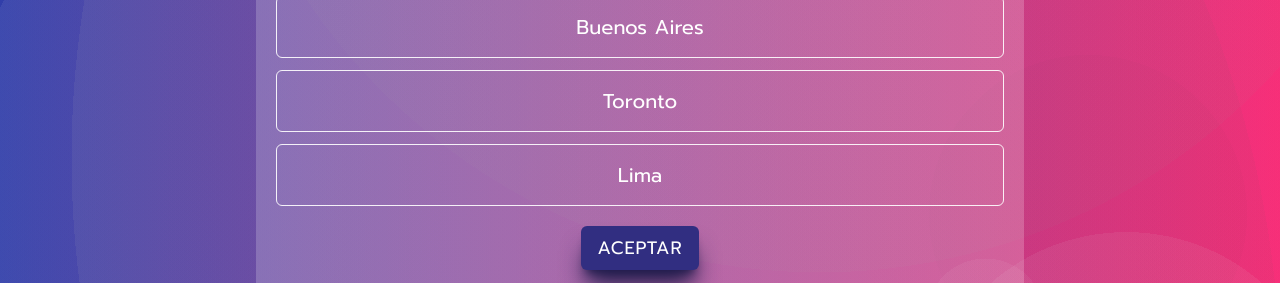
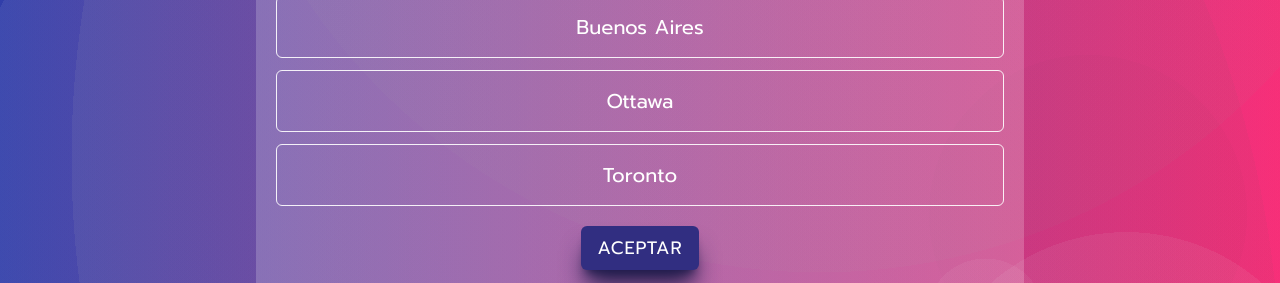
Before and after one commit to iam-leo/play-quiz, an Angular app: page /pregunta in a window 1280 px wide. Shown: the part 346-629 px from the top of the page. Built offline with nearby package versions, Linux system fonts and the light colour scheme; a web font is replaced by a local one.

Commit message:
add: answers validations

```diff
--- a/src/app/components/botonera/botonera.component.html
+++ b/src/app/components/botonera/botonera.component.html
@@ -2,5 +2,5 @@
             routerLink="/pregunta"
             [disabled]="preguntaService.disabledBtn"
             (click)="siguiente()"
-            class="w-full px-4 py-2 text-lg tracking-wider text-white uppercase transition-colors bg-indigo-900 rounded-md shadow-xl font-prompt hover:bg-indigo-800 shadow-indigo-950"
+            class="w-full px-4 py-2 text-lg tracking-wider text-white uppercase transition-colors bg-indigo-900 rounded-md shadow-xl cursor-pointer font-prompt hover:bg-indigo-800 shadow-indigo-950"
 >{{ btnTxt }}</button>
--- a/src/app/components/botonera/botonera.component.ts
+++ b/src/app/components/botonera/botonera.component.ts
@@ -1,4 +1,5 @@
 import { Component } from '@angular/core';
+import { Router } from '@angular/router';
 import { PreguntaService } from 'src/app/services/pregunta.service';
 
 @Component({
@@ -9,14 +10,32 @@ import { PreguntaService } from 'src/app/services/pregunta.service';
 export class BotoneraComponent {
   btnTxt = 'Aceptar';
 
-  constructor(public preguntaService: PreguntaService){ }
+  constructor(public preguntaService: PreguntaService, private router: Router){ }
 
   siguiente(){
     switch(this.btnTxt){
       case 'Aceptar': {
         this.preguntaService.confirmedQuestion = true;
-        this.btnTxt = 'Siguiente'
+        this.btnTxt = 'Siguiente';
+
+        if(this.preguntaService.indexPregunta === this.preguntaService.preguntas.length - 1){
+          this.btnTxt = 'Finalizar';
+        }
         break;
+      }
+
+      case 'Siguiente': {
+        this.preguntaService.indexPregunta++;
+        this.preguntaService.respuestasUsuarios.push(this.preguntaService.indexRespuesta);
+        this.preguntaService.disabledBtn = true;
+        this.preguntaService.confirmedQuestion = false;
+        this.btnTxt = 'Aceptar';
+        break;
+      }
+
+      case 'Finalizar': {
+        this.preguntaService.respuestasUsuarios.push(this.preguntaService.indexRespuesta);
+        this.router.navigate(['/respuesta']);
       }
     }
   }
--- a/src/app/components/pregunta/pregunta.component.html
+++ b/src/app/components/pregunta/pregunta.component.html
@@ -3,8 +3,8 @@
         <h3 class="mb-5 text-3xl italic text-white font-prompt">{{ getPregunta() }}</h3>
         <ul class="flex flex-col w-full mb-5 gap-y-3">
             <li
-                *ngFor="let respuesta of listPregunta[this.preguntaService.indexPregunta].answers"
-                (click)="respuestaSeleccionada(respuesta)"
+                *ngFor="let respuesta of listPregunta[this.preguntaService.indexPregunta].answers; let i = index"
+                (click)="respuestaSeleccionada(respuesta, i)"
                 [ngClass]="addClassOption(respuesta)"
                 class="relative w-full p-4 text-xl text-center text-white transition-colors border rounded-md cursor-pointer hover:bg-yellow-400 hover:text-black hover:border-yellow-500 font-prompt border-white/90">{{ respuesta.name }}
                 <!-- Check Icon -->
--- a/src/app/components/pregunta/pregunta.component.ts
+++ b/src/app/components/pregunta/pregunta.component.ts
@@ -15,16 +15,20 @@ export class PreguntaComponent implements OnInit {
 
   ngOnInit(): void {
     this.listPregunta = this.preguntaService.getPreguntas();
-    console.log(this.listPregunta)
   }
 
   getPregunta(){
     return this.listPregunta[this.preguntaService.indexPregunta].description;
   }
 
-  respuestaSeleccionada(respuesta: Respuesta){
+  respuestaSeleccionada(respuesta: Respuesta, indexRta: number){
+    if(this.preguntaService.confirmedQuestion){
+      return;
+    }
+
     this.preguntaService.selectedOption = respuesta;
     this.preguntaService.disabledBtn = false;
+    this.preguntaService.indexRespuesta = indexRta;
   }
 
   addClassOption(respuesta: Respuesta): any{
--- a/src/app/services/pregunta.service.ts
+++ b/src/app/services/pregunta.service.ts
@@ -10,13 +10,15 @@ export class PreguntaService {
   selectedOption: Respuesta = {name: '', isCorrect: 0};
   disabledBtn = true;
   confirmedQuestion = false;
+  indexRespuesta = 0;
+  respuestasUsuarios: Array<number> = []
 
   preguntas: Pregunta[] = [
     new Pregunta('¿Cuál es la capital de Canadá?', [
       new Respuesta('Vancouver', 0),
       new Respuesta('Buenos Aires', 0),
-      new Respuesta('Toronto', 1),
-      new Respuesta('Lima', 0)
+      new Respuesta('Ottawa', 1),
+      new Respuesta('Toronto', 0)
     ]),
     new Pregunta('¿Cuántos Balones de Oro tiene Messi?', [
       new Respuesta('5', 0),
```
